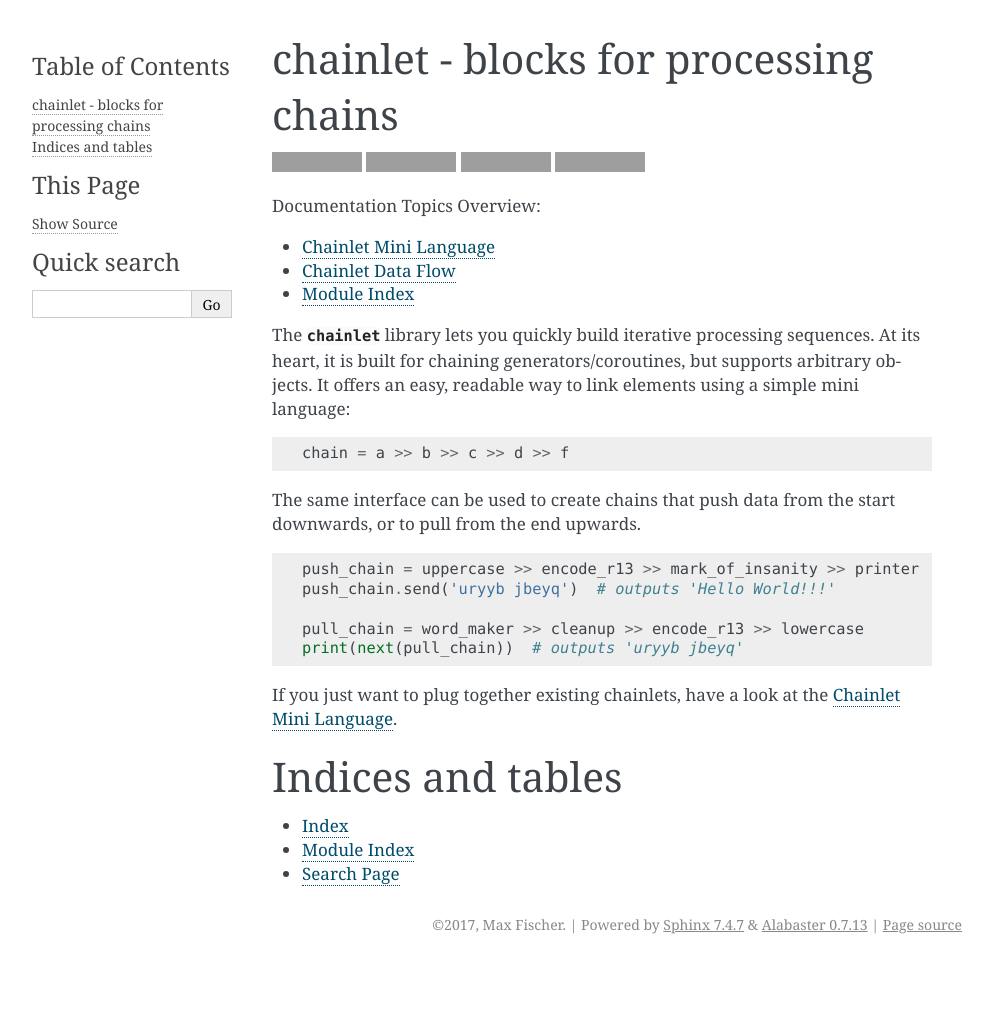
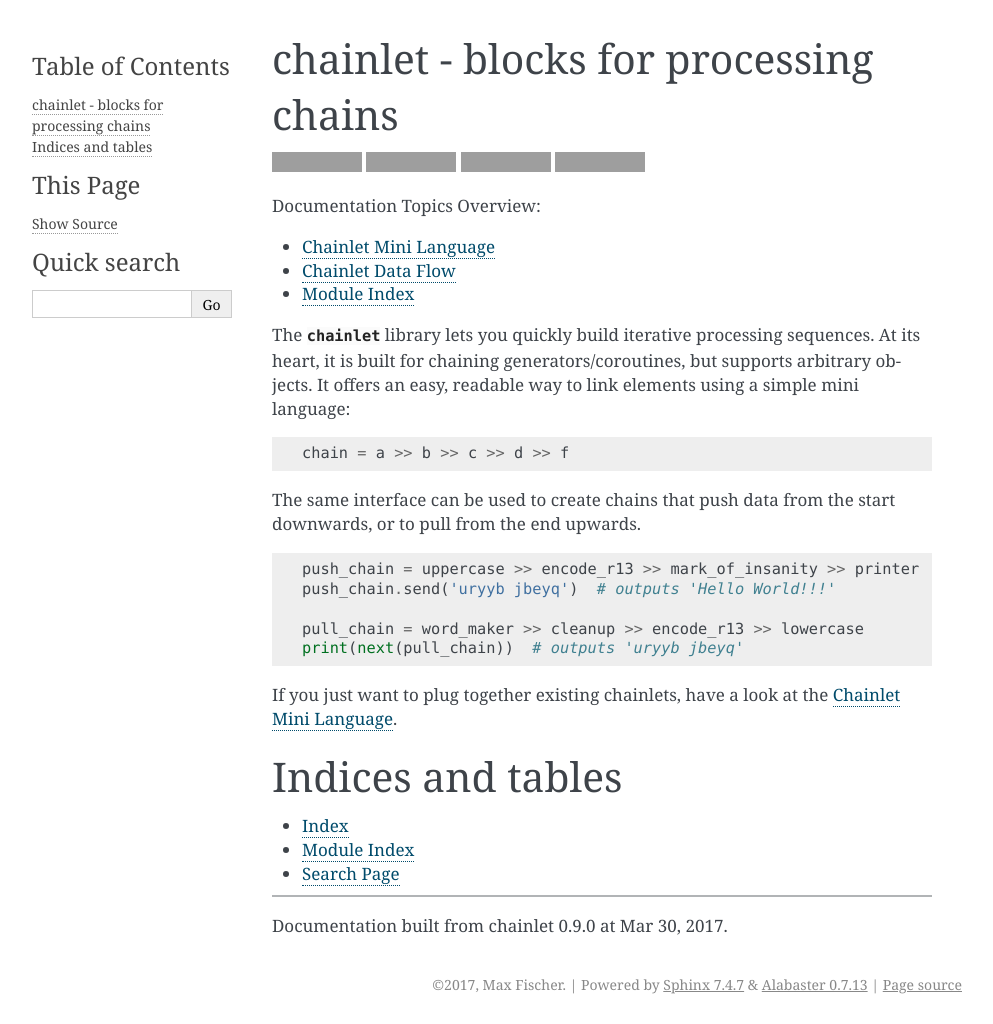
Before and after one commit to maxfischer2781/chainlet, a Sphinx documentation site: the page built from docs/index.rst, in a window 1280 px wide. Shown: the whole page, without its empty margins (148-1141 px from the left). Built offline with Sphinx 7.4.7, drawn with Linux system fonts in a browser that asks for light colours; formulas are drawn with MathJax 3; before the commit the page ends 964 px from its top, so only the background shows below that; some of the changed lines change nothing that is shown; grey boxes are pictures that could not be loaded.

Commit message:
docs read metadata from package

```diff
--- a/docs/conf.py
+++ b/docs/conf.py
@@ -21,6 +21,7 @@ import os
 import sys
 # sys.path.insert(0, os.path.abspath('.'))
 sys.path.insert(0, os.path.abspath(os.path.join(os.path.dirname(__file__), '..')))
+import chainlet.__about__
 
 
 # -- General configuration ------------------------------------------------
@@ -63,9 +64,9 @@ author = 'Max Fischer'
 # built documents.
 #
 # The short X.Y version.
-version = '3.3.3'
+version = chainlet.__about__.__version__
 # The full version, including alpha/beta/rc tags.
-release = '3.3.3'
+release = version
 
 # The language for content autogenerated by Sphinx. Refer to documentation
 # for a list of supported languages.
--- a/docs/index.rst
+++ b/docs/index.rst
@@ -54,3 +54,7 @@ Indices and tables
 * :ref:`genindex`
 * :ref:`modindex`
 * :ref:`search`
+
+----------
+
+Documentation built from chainlet |version| at |today|.
```
